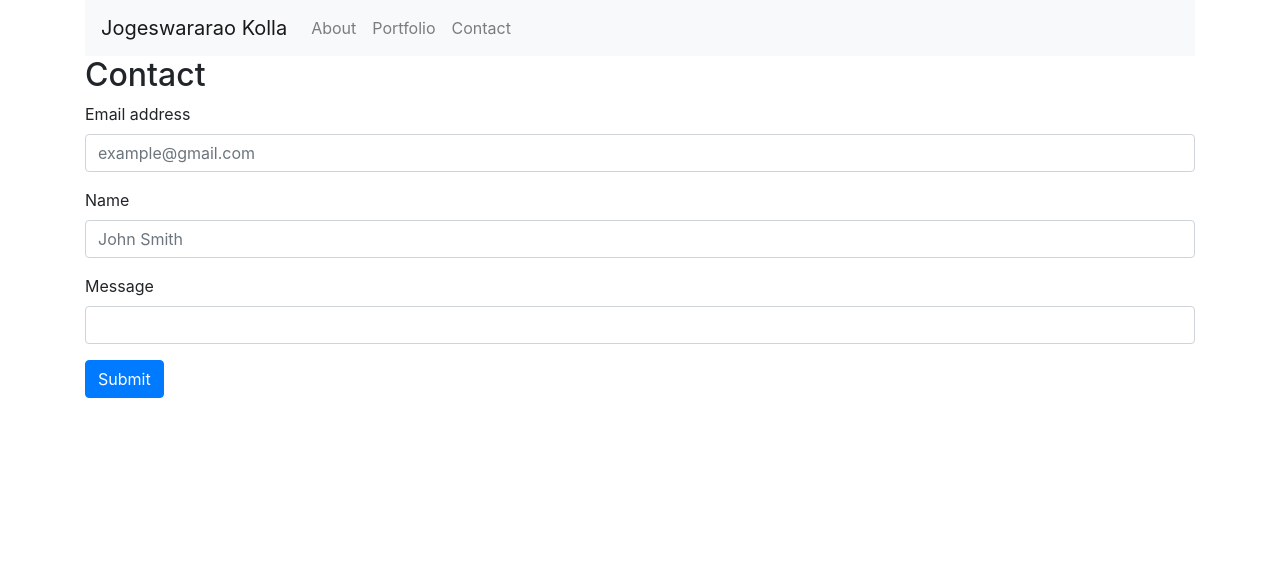
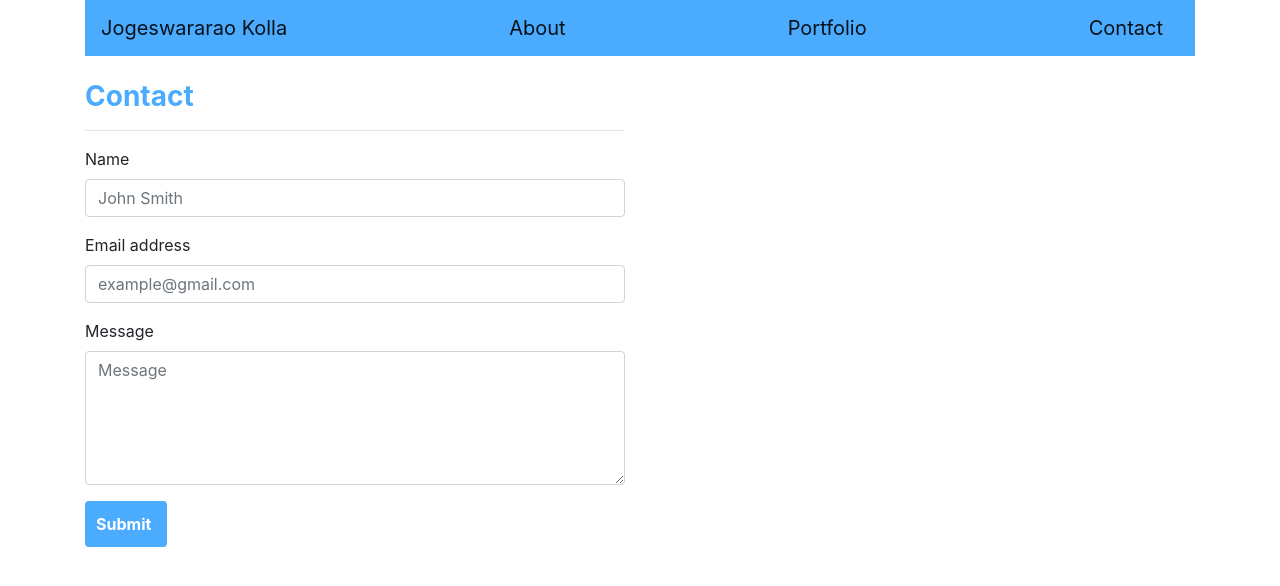
Before and after one commit to JogeswararaoKolla/Bootstrap-Portfolio, a plain HTML site: page Contact.html in a window 1280 px wide. Drawn offline with nearby package versions, Linux system fonts and the light colour scheme.

Commit message:
upated the bootstrap html

```diff
--- a/Contact.html
+++ b/Contact.html
@@ -8,54 +8,42 @@
   <meta charset="utf-8">
   <meta name="viewport" content="width=device-width, initial-scale=1">
   <!-- Bootstrap CSS -->
-  <link rel="stylesheet" href="https://stackpath.bootstrapcdn.com/bootstrap/4.3.1/css/bootstrap.min.css" integrity="sha384-ggOyR0iXCbMQv3Xipma34MD+dH/1fQ784/j6cY/iJTQUOhcWr7x9JvoRxT2MZw1T"
-    crossorigin="anonymous">
+  <link rel="stylesheet" href="https://stackpath.bootstrapcdn.com/bootstrap/4.3.1/css/bootstrap.min.css"
+    integrity="sha384-ggOyR0iXCbMQv3Xipma34MD+dH/1fQ784/j6cY/iJTQUOhcWr7x9JvoRxT2MZw1T" crossorigin="anonymous">
 </head>
 
 <body>
 
-    <div class="container">
-<nav class="navbar navbar-expand-lg navbar-light bg-light">
-  <a class="navbar-brand" href="#">Jogeswararao Kolla</a>
-  <div class="collapse navbar-collapse" id="navbarSupportedContent">
-    <ul class="navbar-nav mr-auto">
-      <li class="nav-item">
-        <a class="nav-link" href="C:\Users\jkoll4\Desktop\HTMLCSS\Bootstrap\index.html">About</a>
-      </li>
-      <li class="nav-item">
-        <a class="nav-link" href="C:\Users\jkoll4\Desktop\HTMLCSS\Bootstrap\Portfolio.html">Portfolio</a>
-      </li>
-        <li class="nav-item">
-        <a class="nav-link" href="C:\Users\jkoll4\Desktop\HTMLCSS\Bootstrap\Contact.html">Contact</a>
-      </li>
-    </ul>
-  </div>
-</nav>
-</div>
+  <div class="container">
+
+    <nav style="background-color: #4BABFE;" class="navbar navbar-light">
+      <a class="navbar-brand" href="index.html">Jogeswararao Kolla</a>
+      <a class="navbar-brand" href="index.html">About</a>
+      <a class="navbar-brand" href="Portfolio.html">Portfolio</a>
+      <a class="navbar-brand" href="Contact.html">Contact</a>
+    </nav>
 
 
-  <div class="container">
     <div class="row">
-      <div class="col">
-        <h2>Contact</h1>
-      </div>
-    </div>
-    <div class="row">
-      <div class="col">
+      <div class="col-md-8 col-lg-6 col-sm-12 col-xs-12">
+        <br>
+        <h3 style="font-weight: bold;color: #4BABFE">Contact</h3>
+        <hr>
         <form>
           <div class="form-group">
-            <label for="exampleInputEmail1">Email address</label>
-            <input type="email" class="form-control" id="exampleInputEmail1" aria-describedby="emailHelp" placeholder="example@gmail.com">
+            <label for="yourName">Name</label>
+            <input type="text" class="form-control" id="yourName" placeholder="John Smith" required="required">
           </div>
           <div class="form-group">
-            <label for="Name">Name</label>
-            <input type="name" class="form-control" id="yourName" placeholder="John Smith" required="required">
+            <label for="inputEmail">Email address</label>
+            <input type="email" class="form-control" id="inputEmail" aria-describedby="emailHelp"
+              placeholder="example@gmail.com" required="required">
           </div>
           <div class="form-group">
-            <label for="Message">Message</label>
-            <input type="name" class="form-control" id="Message1">
+            <label for="Message1">Message</label>
+            <textarea id="msg" class="form-control" rows="5" placeholder="Message"  required="required"></textarea>
           </div>
-          <button type="submit" class="btn btn-primary">Submit</button>
+          <button type="button" style="font-weight: bold;background-color: #4BABFE;color:white;padding:10px 15px 10px 10px" class="btn">Submit</button>
         </form>
       </div>
     </div>
```
Also changed, not shown: Portfolio.html (+6 -18 lines), index.html (+25 -33 lines).
